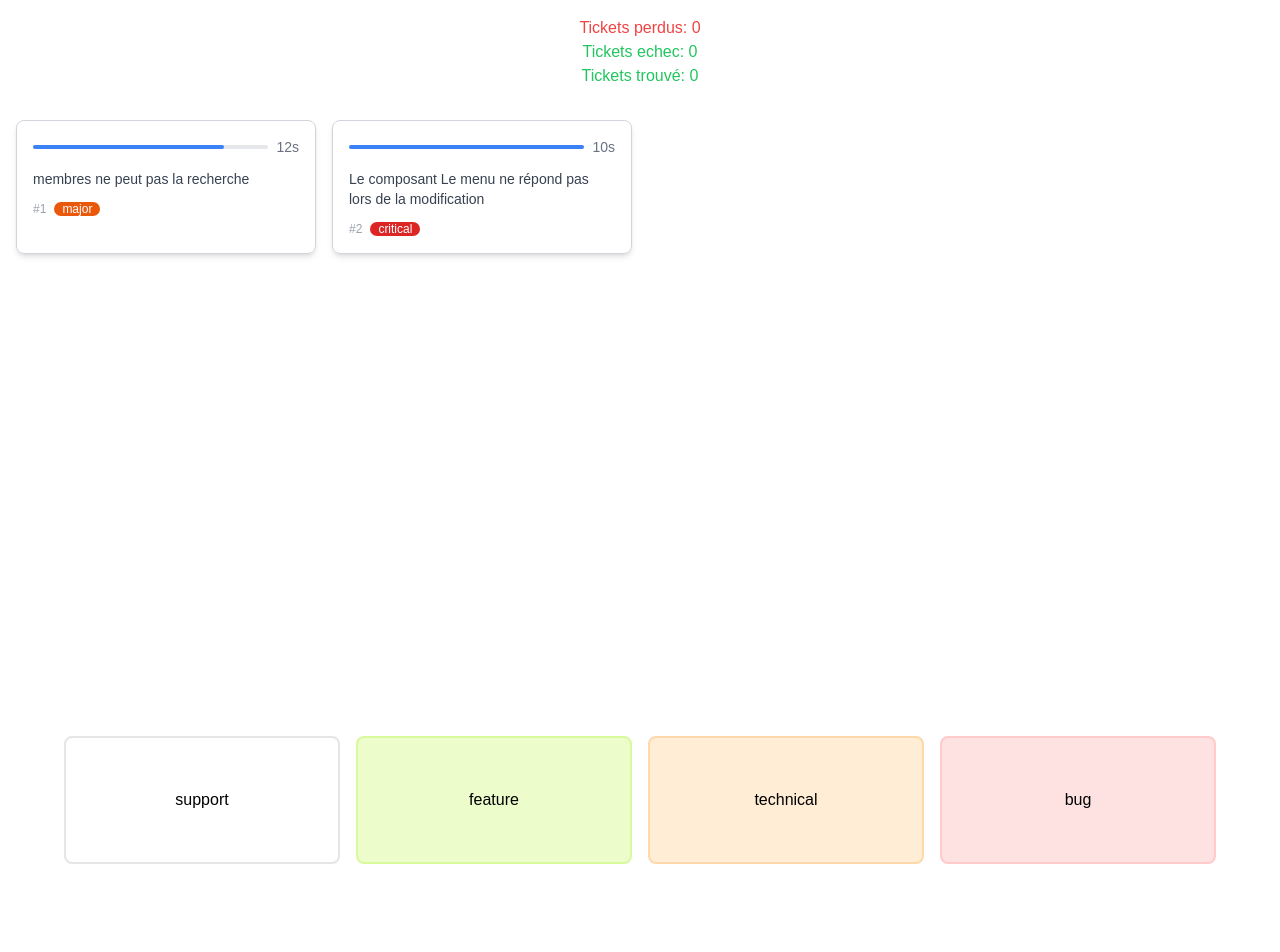
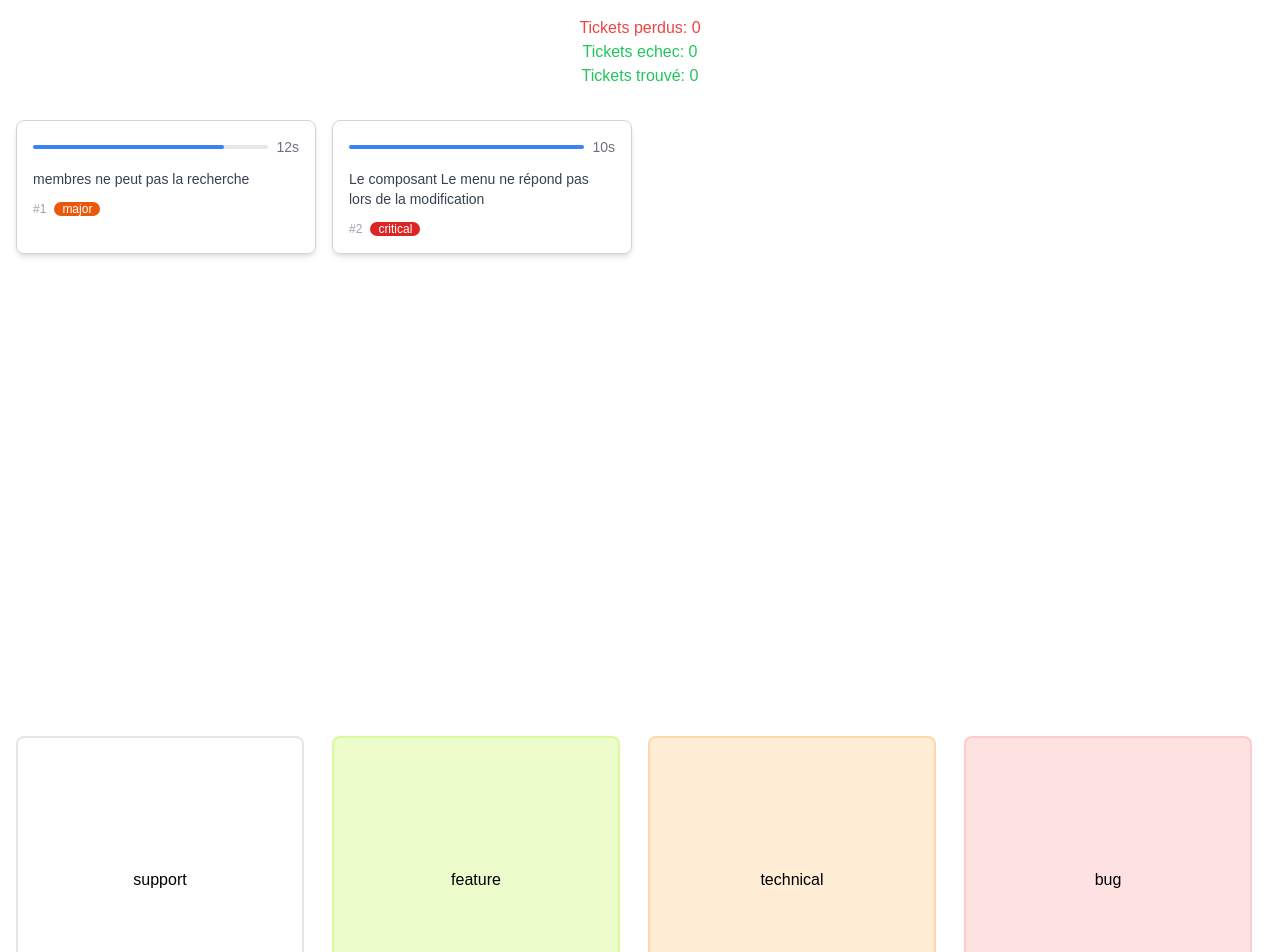
Before and after one commit to quentinhnrt/project-manager-hero, a Next.js app: page / in a window 1280 px wide. Shown: the top 952 px of the page. Before the commit the page ends 880 px from the top, so only its background shows below. Built offline with nearby package versions, Linux system fonts and the light colour scheme.

Commit message:
[Homepage] - TW

```diff
--- a/src/app/page.tsx
+++ b/src/app/page.tsx
@@ -42,7 +42,7 @@ export default function Home() {
   };
 
   return (
-    <main className="min-h-screen p-4 flex flex-col items-center">
+    <main className="min-h-screen p-4 flex flex-col items-center justify-between">
       <div className="text-center mb-8 w-full">
         <p className="text-red-500">Tickets perdus: {expiredTickets.length}</p>
         <p className="text-green-500">Tickets echec: {lostTickets.length}</p>
@@ -61,7 +61,7 @@ export default function Home() {
         ))}
       </div>
 
-      <div className="grid grid-cols-1 md:grid-cols-2 lg:grid-cols-4 gap-4 w-full max-w-6xl">
+      <div className="grid grid-cols-1 md:grid-cols-2 lg:grid-cols-4 gap-4 w-full max-w-7xl">
         {["support", "feature", "technical", "bug"].map((category) => (
           <CategoryCard
             key={category}
--- a/src/components/category-card.tsx
+++ b/src/components/category-card.tsx
@@ -29,7 +29,7 @@ export function CategoryCard({
 
   return (
     <div
-      className={`${getBackgroundColor()} p-6 rounded-lg border-2 text-center font-medium h-32 flex items-center justify-center transition-colors`}
+      className={`${getBackgroundColor()} p-6 rounded-lg border-2 text-center font-medium w-72 h-72 flex items-center justify-center transition-colors`}
       onDragOver={onDragOver}
       onDrop={onDrop}
     >
```
